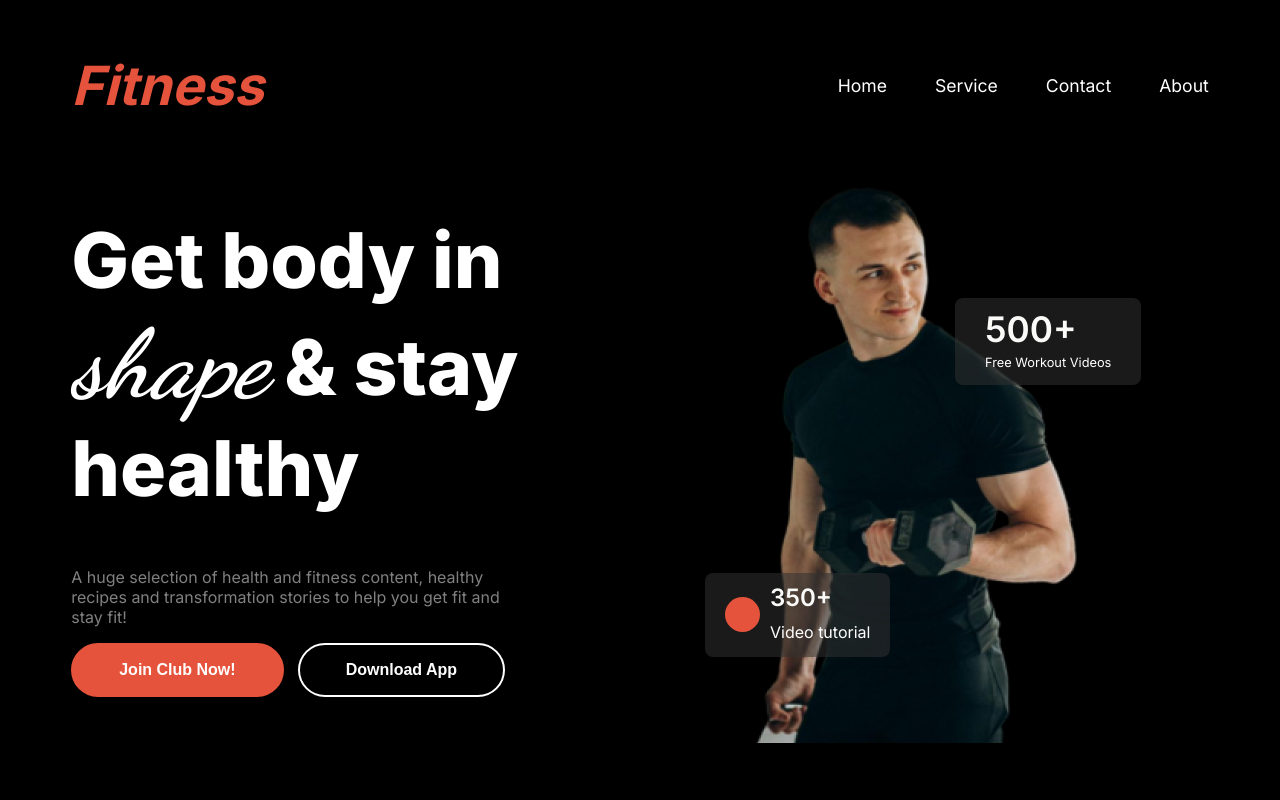
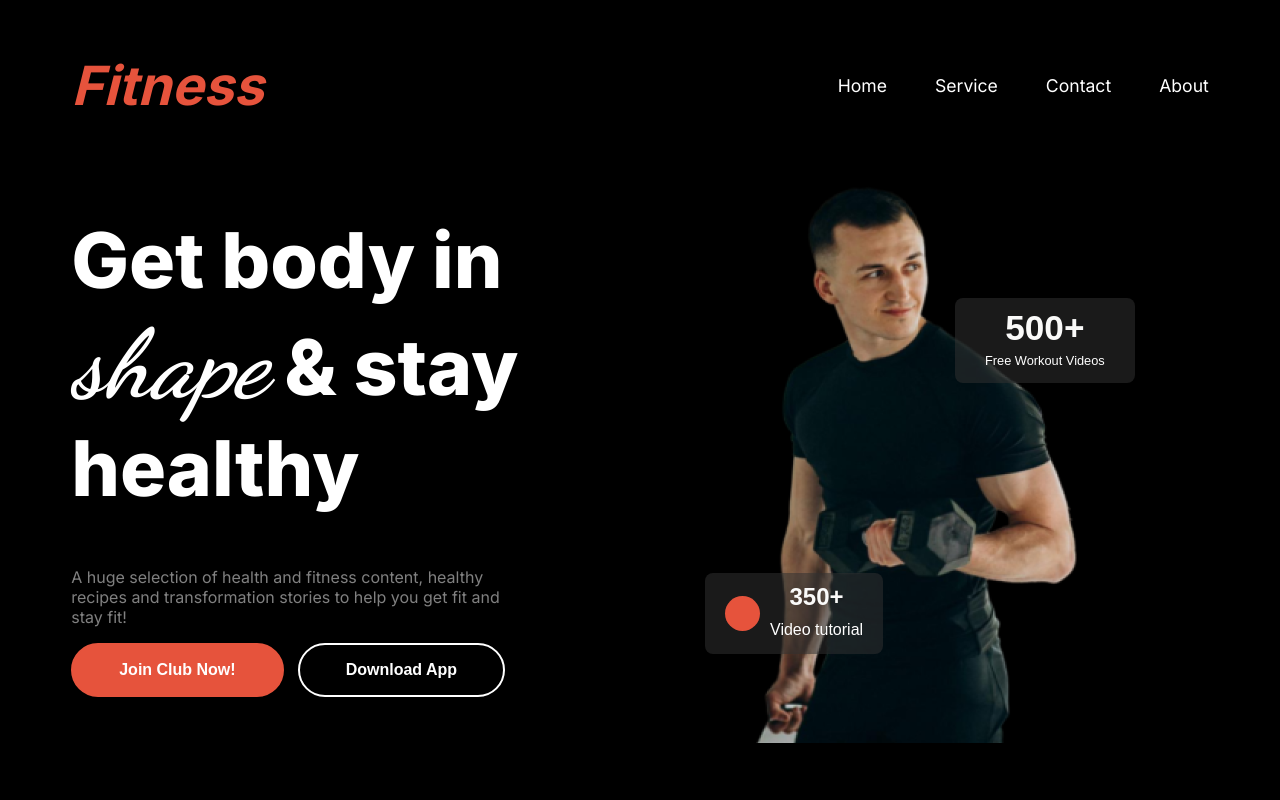
Before and after one commit to khokan784/assignment-2, a plain HTML site: page index.html in a window 1280 px wide. Shown: the top 800 px of the page. Drawn offline with Linux system fonts and the light colour scheme; a web font is replaced by a local one.

Commit message:
completed update

```diff
--- a/index.html
+++ b/index.html
@@ -45,19 +45,19 @@
                 <div class="banner-right-side-img">
                     <img src="image/banner img.png" alt="">
                 </div>
-                <div class="box-350">
+                <button class="box-350">
                     <div class="circle"></div>
                     <div class="box-350-content">
                         <h4>350+</h4>
                         <p>Video tutorial</p>
                     </div>
-                </div>
-                <div class="box-500">
+                </button>
+                <button class="box-500">
                     <div class="box-350-content">
                         <h4>500+</h4>
                         <p>Free Workout Videos</p>
                     </div>
-                </div>
+                </button>
             </div>
         </div>
     </header>
--- a/style/style.css
+++ b/style/style.css
@@ -156,6 +156,8 @@ body {
     border-radius: 8px;
     color: white;
     width: max-content;
+    border: none;
+    cursor: pointer;
 }
 
 .box-350 h4 {
@@ -181,6 +183,8 @@ body {
     border-radius: 8px;
     color: white;
     width: max-content;
+    border: none;
+    cursor: pointer;
 }
 
 .box-500 h4 {
@@ -283,7 +287,7 @@ body {
 }
 .grid-image img {
     width: 100%;
-    height: 320px;
+    height: 325px;
 }
 
 .grid-image {
```
Also changed, not shown: image/exercise2.png.
